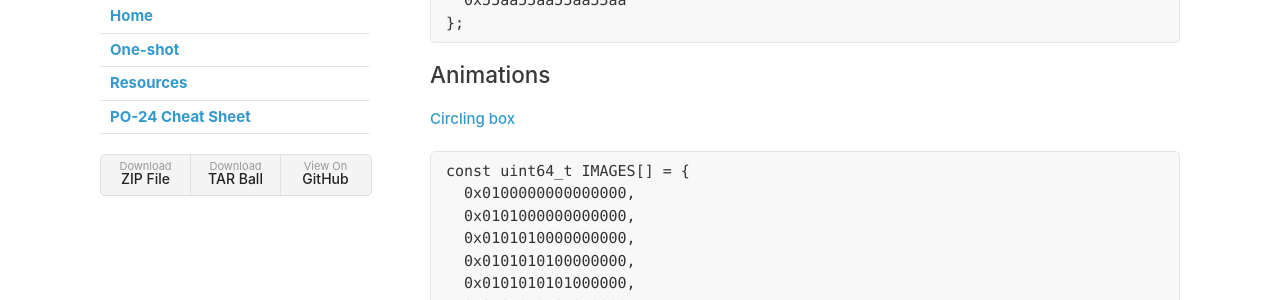
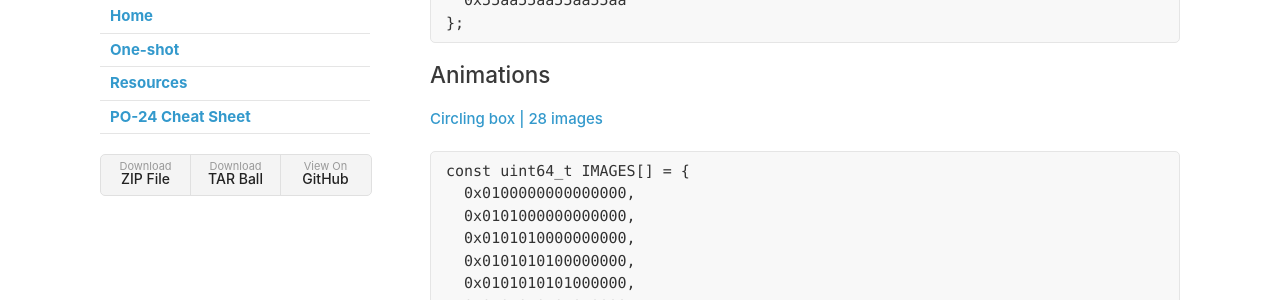
Before and after one commit to kbsezginel/polycule, a Jekyll site: the page built from moduled-nano.md, in a window 1280 px wide and 900 px high, scrolled down 2626 px. Shown: the part 151-451 px from the top of the window. Built offline with Jekyll 4.4.1, drawn with Linux system fonts in a browser that asks for light colours; our own code applies the rules of GitHub Pages for plain Markdown files.

````diff
--- a/moduled-nano.md
+++ b/moduled-nano.md
@@ -86,7 +86,7 @@
 
 ## Animations
 
-#### [Circling box](https://xantorohara.github.io/led-matrix-editor/#0100000000000000|0101000000000000|0101010000000000|0101010100000000|0101010101000000|0101010101010000|0101010101010100|0101010101010101|0101010101010103|0101010101010107|010101010101010f|010101010101011f|010101010101013f|010101010101017f|01010101010101ff|01010101010181ff|01010101018181ff|01010101818181ff|01010181818181ff|01018181818181ff|01818181818181ff|81818181818181ff|c1818181818181ff|e1818181818181ff|f1818181818181ff|f9818181818181ff|fd818181818181ff|ff818181818181ff)
+#### [Circling box | 28 images](https://xantorohara.github.io/led-matrix-editor/#0100000000000000|0101000000000000|0101010000000000|0101010100000000|0101010101000000|0101010101010000|0101010101010100|0101010101010101|0101010101010103|0101010101010107|010101010101010f|010101010101011f|010101010101013f|010101010101017f|01010101010101ff|01010101010181ff|01010101018181ff|01010101818181ff|01010181818181ff|01018181818181ff|01818181818181ff|81818181818181ff|c1818181818181ff|e1818181818181ff|f1818181818181ff|f9818181818181ff|fd818181818181ff|ff818181818181ff)
 
 ```
 const uint64_t IMAGES[] = {
````
Also changed, not shown: 1 other file.
